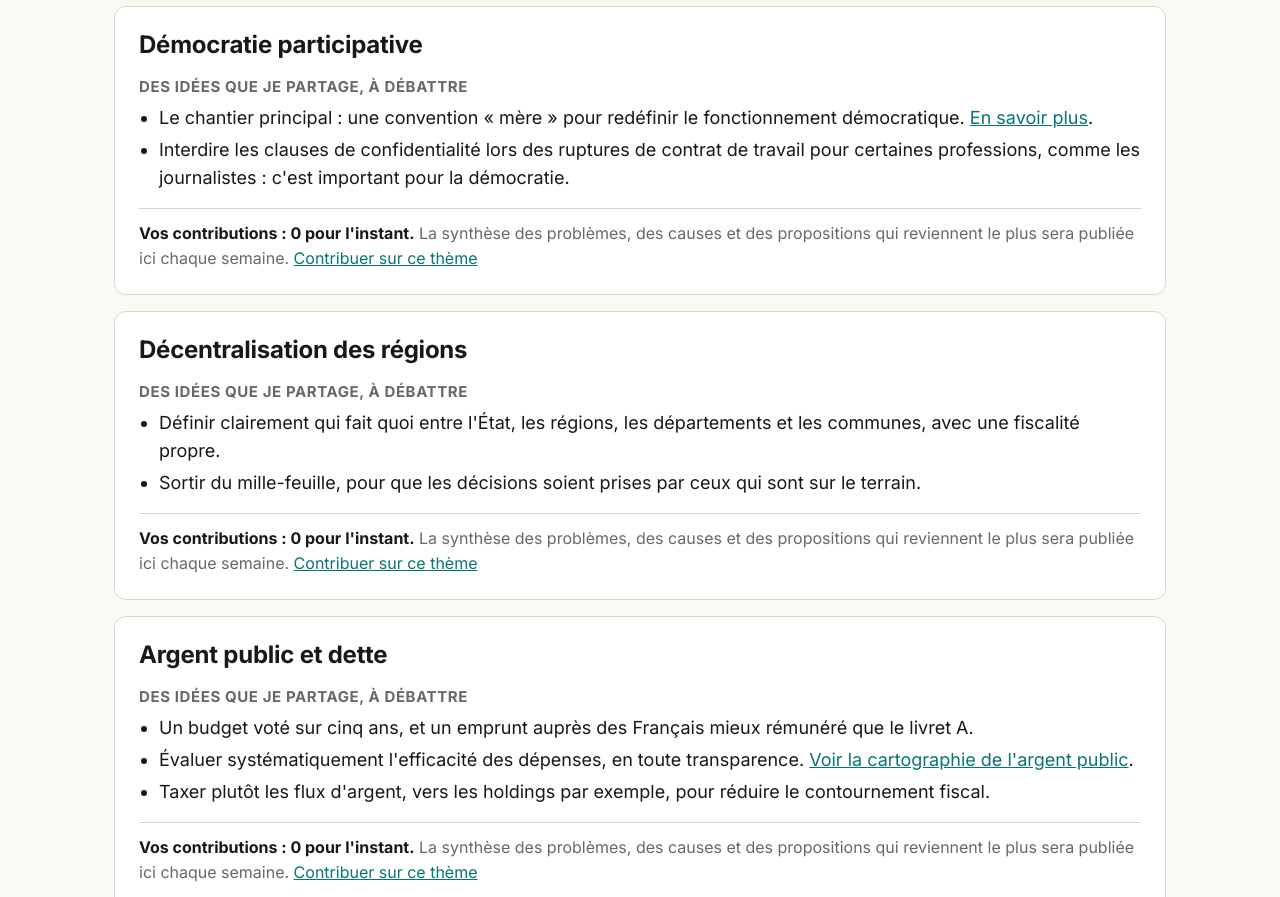
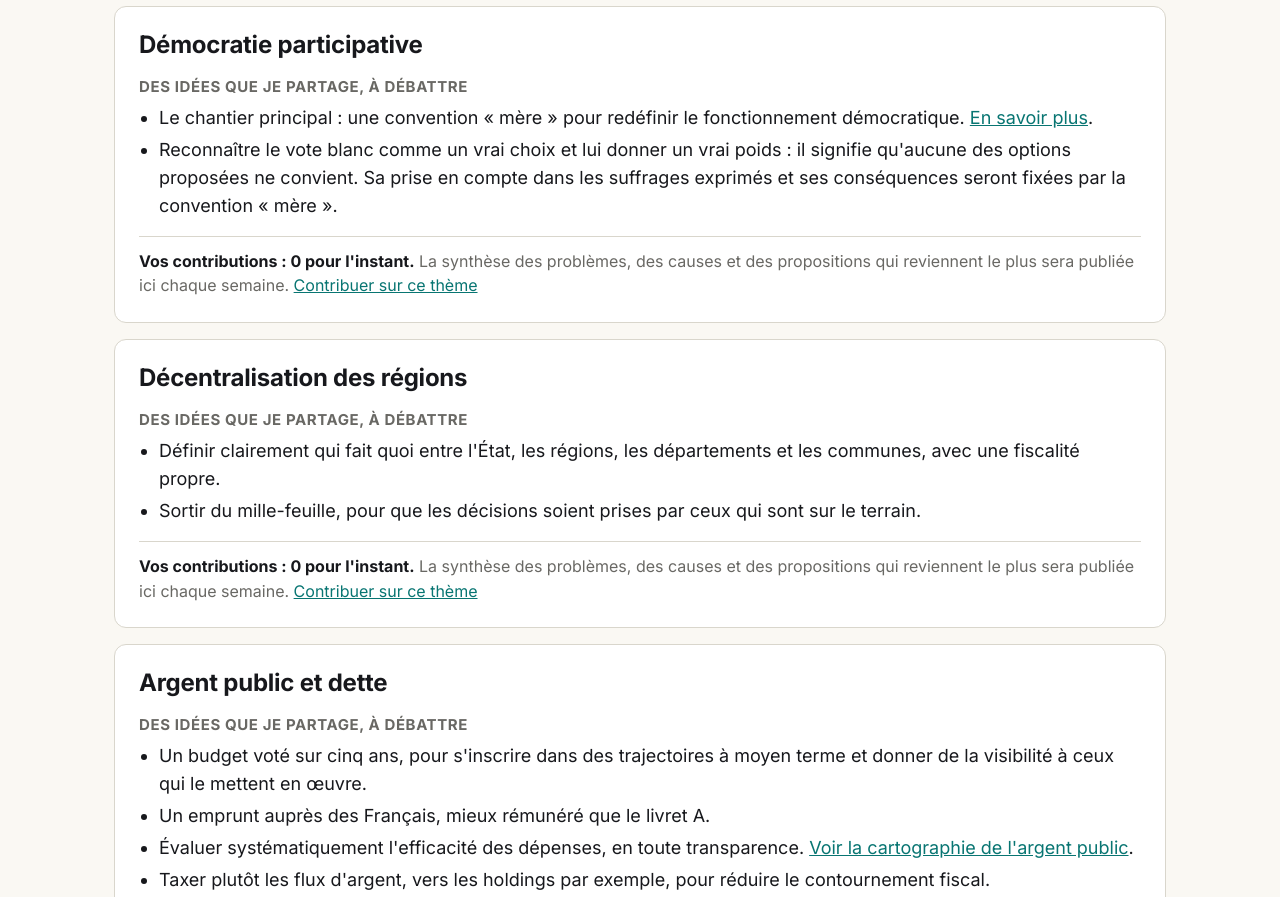
Before and after one commit to uneautrevoix2027/uneautrevoix2027.github.io, a plain HTML site: page themes.html in a window 1280 px wide. Shown: the part 2100-2997 px from the top of the page. Drawn offline with Linux system fonts and the light colour scheme.

Commit message:
Thèmes : EHPAD, vote blanc, budget sur cinq ans

```diff
--- a/themes.html
+++ b/themes.html
@@ -129,7 +129,7 @@ ol.plain{padding-left:22px}ol.plain li{margin-bottom:6px}
 <div class="contrib"><b>Vos contributions : 0 pour l'instant.</b> La synthèse des problèmes, des causes et des propositions qui reviennent le plus sera publiée ici chaque semaine. <a href="/#participer">Contribuer sur ce thème</a></div>
 </article><article class="card theme" id="democratie">
 <h2>Démocratie participative</h2>
-<h3>Des idées que je partage, à débattre</h3><ul><li>Le chantier principal : une convention « mère » pour redéfinir le fonctionnement démocratique. <a href="/conventions.html">En savoir plus</a>.</li><li>Interdire les clauses de confidentialité lors des ruptures de contrat de travail pour certaines professions, comme les journalistes : c'est important pour la démocratie.</li></ul>
+<h3>Des idées que je partage, à débattre</h3><ul><li>Le chantier principal : une convention « mère » pour redéfinir le fonctionnement démocratique. <a href="/conventions.html">En savoir plus</a>.</li><li>Reconnaître le vote blanc comme un vrai choix et lui donner un vrai poids : il signifie qu'aucune des options proposées ne convient. Sa prise en compte dans les suffrages exprimés et ses conséquences seront fixées par la convention « mère ».</li></ul>
 <div class="contrib"><b>Vos contributions : 0 pour l'instant.</b> La synthèse des problèmes, des causes et des propositions qui reviennent le plus sera publiée ici chaque semaine. <a href="/#participer">Contribuer sur ce thème</a></div>
 </article><article class="card theme" id="decentralisation">
 <h2>Décentralisation des régions</h2>
@@ -137,7 +137,7 @@ ol.plain{padding-left:22px}ol.plain li{margin-bottom:6px}
 <div class="contrib"><b>Vos contributions : 0 pour l'instant.</b> La synthèse des problèmes, des causes et des propositions qui reviennent le plus sera publiée ici chaque semaine. <a href="/#participer">Contribuer sur ce thème</a></div>
 </article><article class="card theme" id="argent-public">
 <h2>Argent public et dette</h2>
-<h3>Des idées que je partage, à débattre</h3><ul><li>Un budget voté sur cinq ans, et un emprunt auprès des Français mieux rémunéré que le livret A.</li><li>Évaluer systématiquement l'efficacité des dépenses, en toute transparence. <a href="/finances.html">Voir la cartographie de l'argent public</a>.</li><li>Taxer plutôt les flux d'argent, vers les holdings par exemple, pour réduire le contournement fiscal.</li></ul>
+<h3>Des idées que je partage, à débattre</h3><ul><li>Un budget voté sur cinq ans, pour s'inscrire dans des trajectoires à moyen terme et donner de la visibilité à ceux qui le mettent en œuvre.</li><li>Un emprunt auprès des Français, mieux rémunéré que le livret A.</li><li>Évaluer systématiquement l'efficacité des dépenses, en toute transparence. <a href="/finances.html">Voir la cartographie de l'argent public</a>.</li><li>Taxer plutôt les flux d'argent, vers les holdings par exemple, pour réduire le contournement fiscal.</li></ul>
 <div class="contrib"><b>Vos contributions : 0 pour l'instant.</b> La synthèse des problèmes, des causes et des propositions qui reviennent le plus sera publiée ici chaque semaine. <a href="/#participer">Contribuer sur ce thème</a></div>
 </article><article class="card theme" id="ecole">
 <h2>École et éducation</h2>
@@ -145,7 +145,7 @@ ol.plain{padding-left:22px}ol.plain li{margin-bottom:6px}
 <div class="contrib"><b>Vos contributions : 0 pour l'instant.</b> La synthèse des problèmes, des causes et des propositions qui reviennent le plus sera publiée ici chaque semaine. <a href="/#participer">Contribuer sur ce thème</a></div>
 </article><article class="card theme" id="retraites">
 <h2>Retraites et autonomie</h2>
-<h3>Des idées que je partage, à débattre</h3><ul><li>Âge de départ et durée de cotisation : pas de position personnelle, ce sera aux partenaires sociaux et aux conventions citoyennes d'en décider.</li><li>Évaluer la pertinence de confier la gestion des EHPAD au secteur privé plutôt qu'au secteur public.</li></ul>
+<h3>Des idées que je partage, à débattre</h3><ul><li>Âge de départ et durée de cotisation : pas de position personnelle, ce sera aux partenaires sociaux et aux conventions citoyennes d'en décider.</li><li>Évaluer, chiffres à l'appui, si une gestion publique des EHPAD, sans recherche de rentabilité, ne servirait pas mieux le bien-être des résidents.</li></ul>
 <div class="contrib"><b>Vos contributions : 0 pour l'instant.</b> La synthèse des problèmes, des causes et des propositions qui reviennent le plus sera publiée ici chaque semaine. <a href="/#participer">Contribuer sur ce thème</a></div>
 </article><article class="card theme" id="environnement">
 <h2>Environnement et énergie</h2>
```
